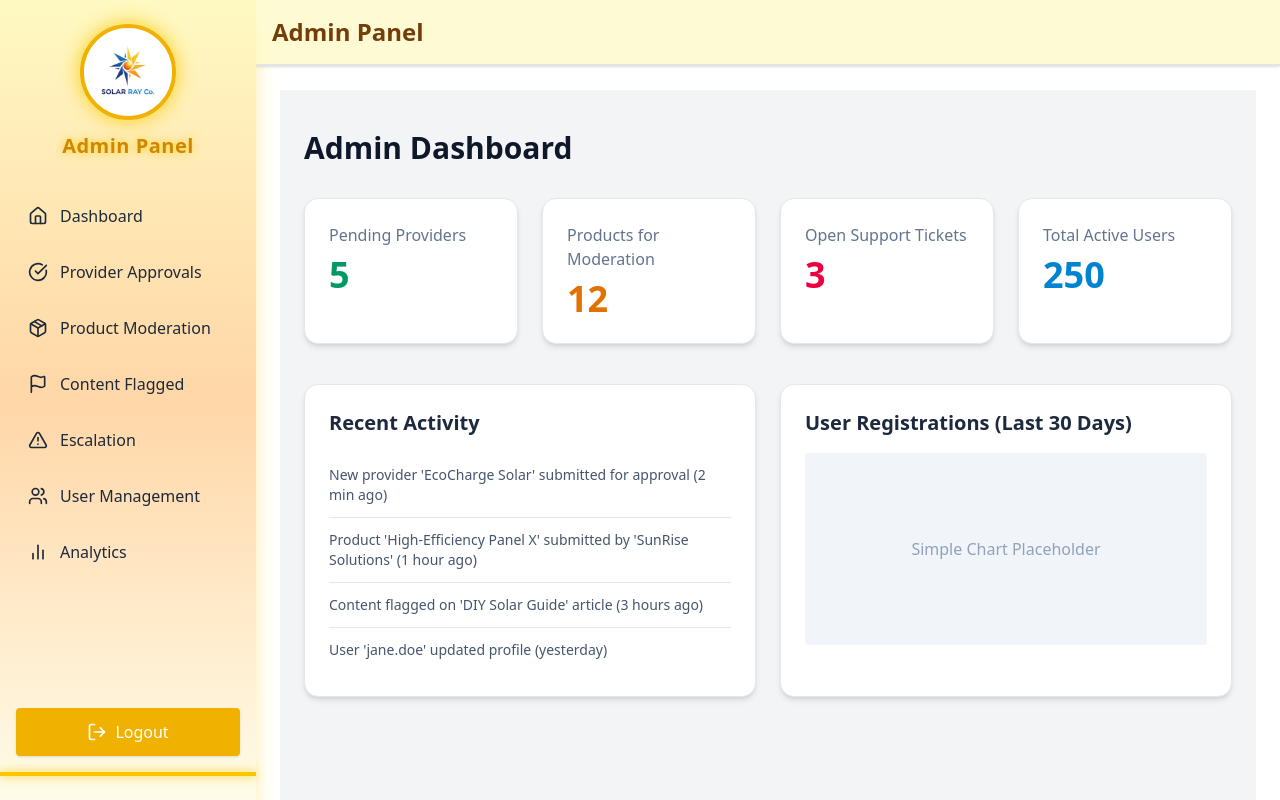
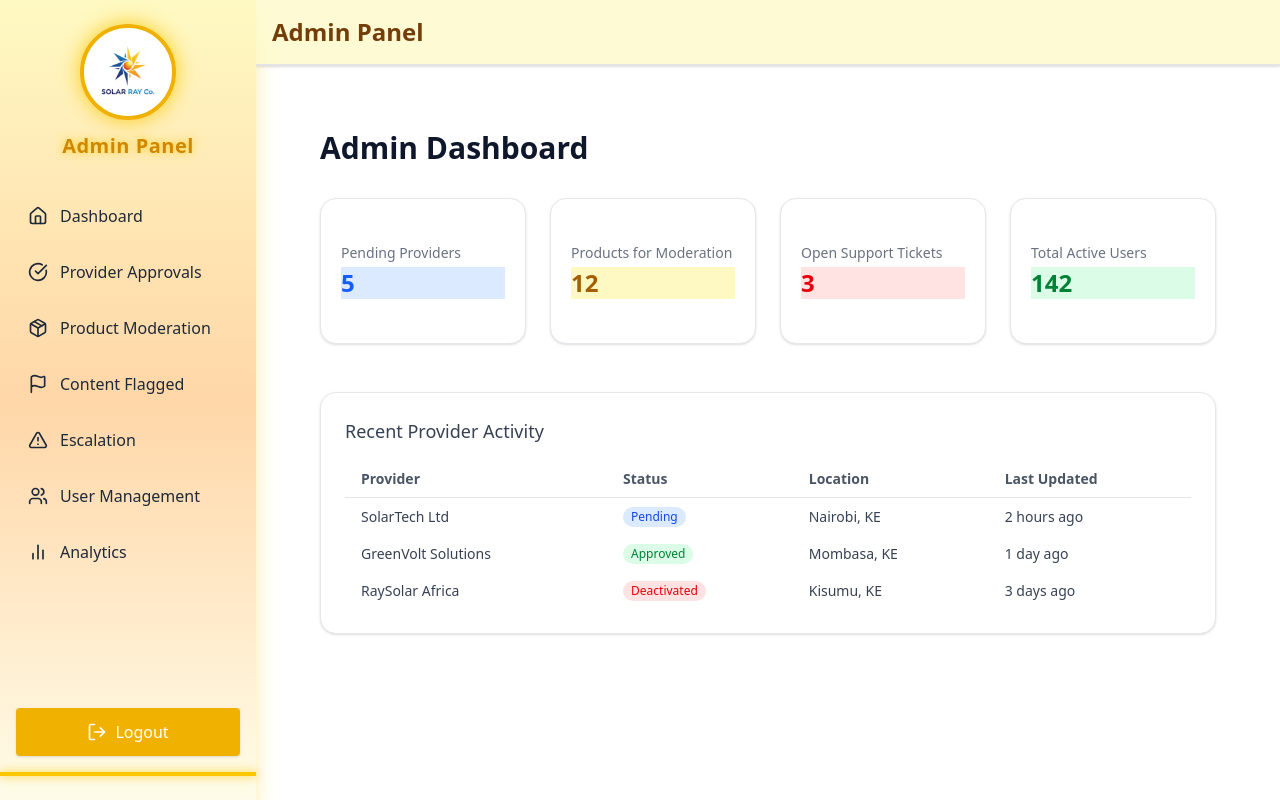
Before and after one commit to Michael-Munga/Ray-Solar-Solutions-Frontend, a React (Vite) app: page / in a window 1280 px wide. Built offline with nearby package versions, Linux system fonts and the light colour scheme.

Commit message:
fix: resolved broken Sidebar import in admin Dashboard and removed duplicate admin panel folder

```diff
--- a/src/pages/admin/Dashboard.jsx
+++ b/src/pages/admin/Dashboard.jsx
@@ -1,57 +1,103 @@
-import React from 'react';
+import React from "react";
+import { motion } from "framer-motion";
+import { Card, CardContent } from "@/components/ui/card";
+import { cn } from "@/lib/utils";
 
-function Dashboard() {
-  const stats = [
-    { label: 'Pending Providers', value: 5, color: 'text-emerald-600' },
-    { label: 'Products for Moderation', value: 12, color: 'text-amber-600' },
-    { label: 'Open Support Tickets', value: 3, color: 'text-rose-600' },
-    { label: 'Total Active Users', value: 250, color: 'text-sky-600' },
-  ];
+const stats = [
+  { label: "Pending Providers", value: 5, color: "bg-blue-100 text-blue-600" },
+  { label: "Products for Moderation", value: 12, color: "bg-yellow-100 text-yellow-700" },
+  { label: "Open Support Tickets", value: 3, color: "bg-red-100 text-red-600" },
+  { label: "Total Active Users", value: 142, color: "bg-green-100 text-green-700" },
+];
 
-  const recentActivity = [
-    "New provider 'EcoCharge Solar' submitted for approval (2 min ago)",
-    "Product 'High-Efficiency Panel X' submitted by 'SunRise Solutions' (1 hour ago)",
-    "Content flagged on 'DIY Solar Guide' article (3 hours ago)",
-    "User 'jane.doe' updated profile (yesterday)",
-  ];
+const cardVariants = {
+  hidden: { opacity: 0, y: 30 },
+  visible: (i) => ({
+    opacity: 1,
+    y: 0,
+    transition: { delay: i * 0.15 },
+  }),
+};
 
+export default function Dashboard() {
   return (
-    <div className="bg-gray-100 min-h-screen px-6 py-10">
-      {/* Page Title */}
+    <div className="flex-1 p-6 md:p-10">
       <h1 className="text-3xl font-semibold text-slate-900 mb-8">Admin Dashboard</h1>
 
-      {/* Stats */}
-      <div className="grid grid-cols-1 md:grid-cols-2 lg:grid-cols-4 gap-6 mb-10">
-        {stats.map((stat, index) => (
-          <div key={index} className="bg-white p-6 rounded-xl shadow-md border border-gray-200">
-            <p className="text-base text-slate-500">{stat.label}</p>
-            <p className={`text-4xl font-bold mt-2 ${stat.color}`}>{stat.value}</p>
-          </div>
+      <div className="grid grid-cols-1 sm:grid-cols-2 lg:grid-cols-4 gap-6 mb-12">
+        {stats.map((stat, i) => (
+          <motion.div
+            key={stat.label}
+            custom={i}
+            initial="hidden"
+            animate="visible"
+            variants={cardVariants}
+          >
+            <Card className="rounded-2xl shadow-sm hover:shadow-md transition-all duration-300 bg-white border border-gray-200">
+              <CardContent className="p-5">
+                <div className="text-sm text-gray-500 mb-1">{stat.label}</div>
+                <div
+                  className={cn(
+                    "text-2xl font-semibold",
+                    stat.color
+                  )}
+                >
+                  {stat.value}
+                </div>
+              </CardContent>
+            </Card>
+          </motion.div>
         ))}
       </div>
 
-      {/* Content Area */}
-      <div className="grid grid-cols-1 lg:grid-cols-2 gap-6">
-        {/* Recent Activity */}
-        <div className="bg-white p-6 rounded-xl shadow-md border border-gray-200">
-          <h2 className="text-xl font-semibold text-slate-800 mb-4">Recent Activity</h2>
-          <ul className="divide-y divide-gray-200">
-            {recentActivity.map((item, idx) => (
-              <li key={idx} className="py-3 text-slate-600 text-sm">{item}</li>
-            ))}
-          </ul>
-        </div>
-
-        {/* Chart Placeholder */}
-        <div className="bg-white p-6 rounded-xl shadow-md border border-gray-200">
-          <h2 className="text-xl font-semibold text-slate-800 mb-4">User Registrations (Last 30 Days)</h2>
-          <div className="h-48 flex items-center justify-center text-slate-400 bg-slate-100 rounded">
-            Simple Chart Placeholder
-          </div>
+      {/* You can plug in a table/search here */}
+      <div className="bg-white rounded-2xl shadow-sm border border-gray-200 p-6">
+        <div className="text-lg font-medium text-gray-700 mb-4">Recent Provider Activity</div>
+        <div className="overflow-x-auto">
+          <table className="min-w-full divide-y divide-gray-200">
+            <thead>
+              <tr className="text-sm font-semibold text-gray-600">
+                <th className="text-left px-4 py-2">Provider</th>
+                <th className="text-left px-4 py-2">Status</th>
+                <th className="text-left px-4 py-2">Location</th>
+                <th className="text-left px-4 py-2">Last Updated</th>
+              </tr>
+            </thead>
+            <tbody className="text-sm text-gray-700">
+              <tr className="hover:bg-gray-50 transition-colors">
+                <td className="px-4 py-2 font-medium">SolarTech Ltd</td>
+                <td className="px-4 py-2">
+                  <span className="inline-flex items-center px-2 py-0.5 rounded-full bg-blue-100 text-blue-700 text-xs">
+                    Pending
+                  </span>
+                </td>
+                <td className="px-4 py-2">Nairobi, KE</td>
+                <td className="px-4 py-2">2 hours ago</td>
+              </tr>
+              <tr className="hover:bg-gray-50 transition-colors">
+                <td className="px-4 py-2 font-medium">GreenVolt Solutions</td>
+                <td className="px-4 py-2">
+                  <span className="inline-flex items-center px-2 py-0.5 rounded-full bg-green-100 text-green-700 text-xs">
+                    Approved
+                  </span>
+                </td>
+                <td className="px-4 py-2">Mombasa, KE</td>
+                <td className="px-4 py-2">1 day ago</td>
+              </tr>
+              <tr className="hover:bg-gray-50 transition-colors">
+                <td className="px-4 py-2 font-medium">RaySolar Africa</td>
+                <td className="px-4 py-2">
+                  <span className="inline-flex items-center px-2 py-0.5 rounded-full bg-red-100 text-red-600 text-xs">
+                    Deactivated
+                  </span>
+                </td>
+                <td className="px-4 py-2">Kisumu, KE</td>
+                <td className="px-4 py-2">3 days ago</td>
+              </tr>
+            </tbody>
+          </table>
         </div>
       </div>
     </div>
   );
 }
-
-export default Dashboard;
```
Also changed, not shown: src/pages/Sidebar.jsx (line endings or trailing spaces).
